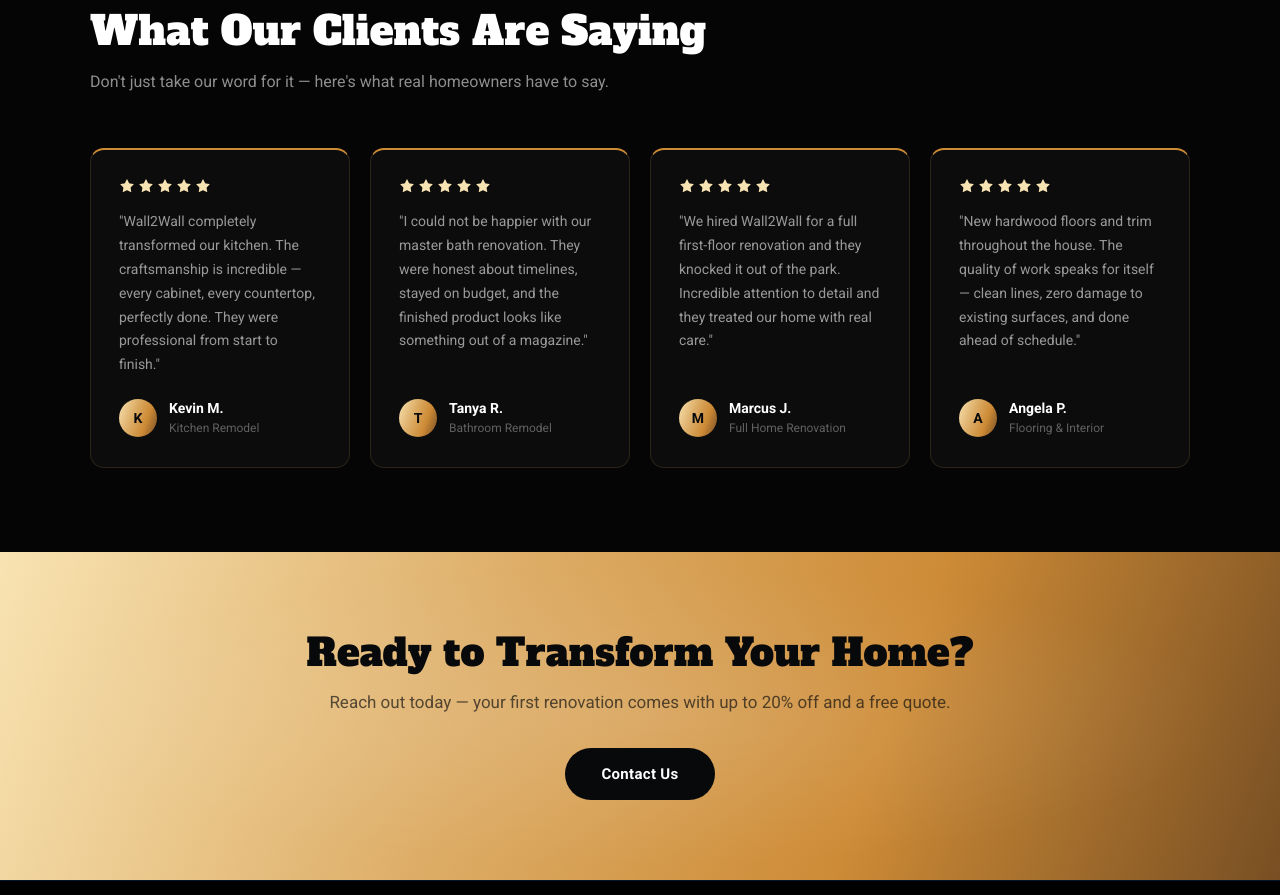
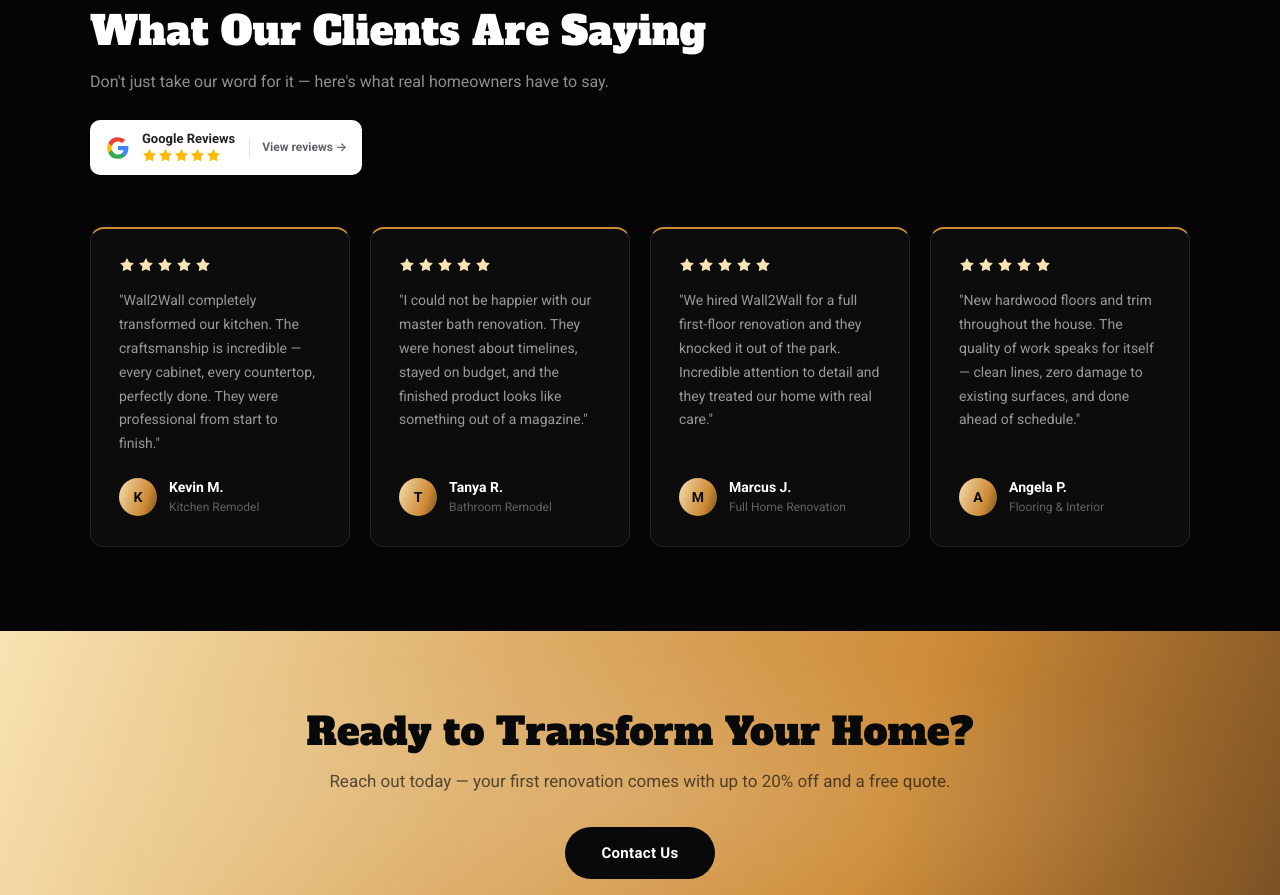
Before and after one commit to levimcdougal/wall2wall, a React (Vite) app: page / in a window 1280 px wide. Shown: the part 2920-3815 px from the top of the page. Built offline with nearby package versions, Linux system fonts and the light colour scheme.

Commit message:
describe what you changed

```diff
--- a/src/App.css
+++ b/src/App.css
@@ -623,6 +623,55 @@
 }
 
 /* ── Reviews ─────────────────────────────────── */
+.google-rating {
+  width: fit-content;
+  margin: 24px auto 0;
+  padding: 11px 14px;
+  display: inline-flex;
+  align-items: center;
+  gap: 11px;
+  color: #ffffff;
+  background: #ffffff;
+  border: 1px solid rgba(255, 255, 255, 0.16);
+  border-radius: 10px;
+  text-decoration: none;
+  box-shadow: 0 6px 22px rgba(0, 0, 0, 0.24);
+  transition: transform 0.2s, box-shadow 0.2s;
+}
+
+.google-rating:hover {
+  transform: translateY(-2px);
+  box-shadow: 0 9px 28px rgba(0, 0, 0, 0.32);
+}
+
+.google-rating-copy {
+  display: flex;
+  flex-direction: column;
+  align-items: flex-start;
+  gap: 3px;
+}
+
+.google-rating-copy strong {
+  color: #202124;
+  font-size: 13px;
+  line-height: 1;
+}
+
+.google-rating-stars {
+  display: flex;
+  gap: 1px;
+}
+
+.google-rating-link {
+  margin-left: 3px;
+  padding-left: 12px;
+  border-left: 1px solid #e4e7eb;
+  color: #5f6368;
+  font-size: 12px;
+  font-weight: 600;
+  white-space: nowrap;
+}
+
 .reviews-grid {
   display: grid;
   grid-template-columns: repeat(4, 1fr);
--- a/src/pages/Home.jsx
+++ b/src/pages/Home.jsx
@@ -18,6 +18,24 @@
 import img13 from '../assets/IMG13.jpg'
 
 const galleryImages = [img1, img2, img3, img4, img5, img6, img7, img8, img9, img10, img11, img12, img13]
+const googleReviewsUrl = 'https://share.google/nDpQVDh5OYdNv9A96'
+
+function GoogleG({ size = 24 }) {
+  return (
+    <svg
+      width={size}
+      height={size}
+      viewBox="0 0 24 24"
+      role="img"
+      aria-label="Google"
+    >
+      <path fill="#4285F4" d="M21.6 12.23c0-.71-.06-1.4-.18-2.07H12v3.92h5.38a4.6 4.6 0 0 1-2 3.02v2.54h3.24c1.9-1.75 2.98-4.33 2.98-7.41Z" />
+      <path fill="#34A853" d="M12 22c2.7 0 4.97-.9 6.62-2.36l-3.24-2.54c-.9.6-2.05.96-3.38.96-2.61 0-4.82-1.76-5.61-4.13H3.04v2.62A10 10 0 0 0 12 22Z" />
+      <path fill="#FBBC05" d="M6.39 13.93A6.02 6.02 0 0 1 6.07 12c0-.67.12-1.32.32-1.93V7.45H3.04A10 10 0 0 0 2 12c0 1.62.39 3.15 1.04 4.55l3.35-2.62Z" />
+      <path fill="#EA4335" d="M12 5.94c1.47 0 2.79.5 3.83 1.5l2.87-2.87A9.62 9.62 0 0 0 12 2a10 10 0 0 0-8.96 5.45l3.35 2.62C7.18 7.7 9.39 5.94 12 5.94Z" />
+    </svg>
+  )
+}
 
 const reviews = [
   {
@@ -182,6 +200,24 @@
             <p className="section-subtitle">
               Don't just take our word for it — here's what real homeowners have to say.
             </p>
+            <a
+              className="google-rating"
+              href={googleReviewsUrl}
+              target="_blank"
+              rel="noopener noreferrer"
+              aria-label="View Wall2Wall Remodeling reviews on Google"
+            >
+              <GoogleG size={26} />
+              <span className="google-rating-copy">
+                <strong>Google Reviews</strong>
+                <span className="google-rating-stars" aria-label="5 out of 5 stars">
+                  {[...Array(5)].map((_, i) => (
+                    <Star key={i} size={15} fill="#fbbc04" color="#fbbc04" strokeWidth={0} />
+                  ))}
+                </span>
+              </span>
+              <span className="google-rating-link">View reviews →</span>
+            </a>
           </div></FadeIn>
           <FadeIn delay={150}><div className="reviews-grid">
             {reviews.map(r => (
```
